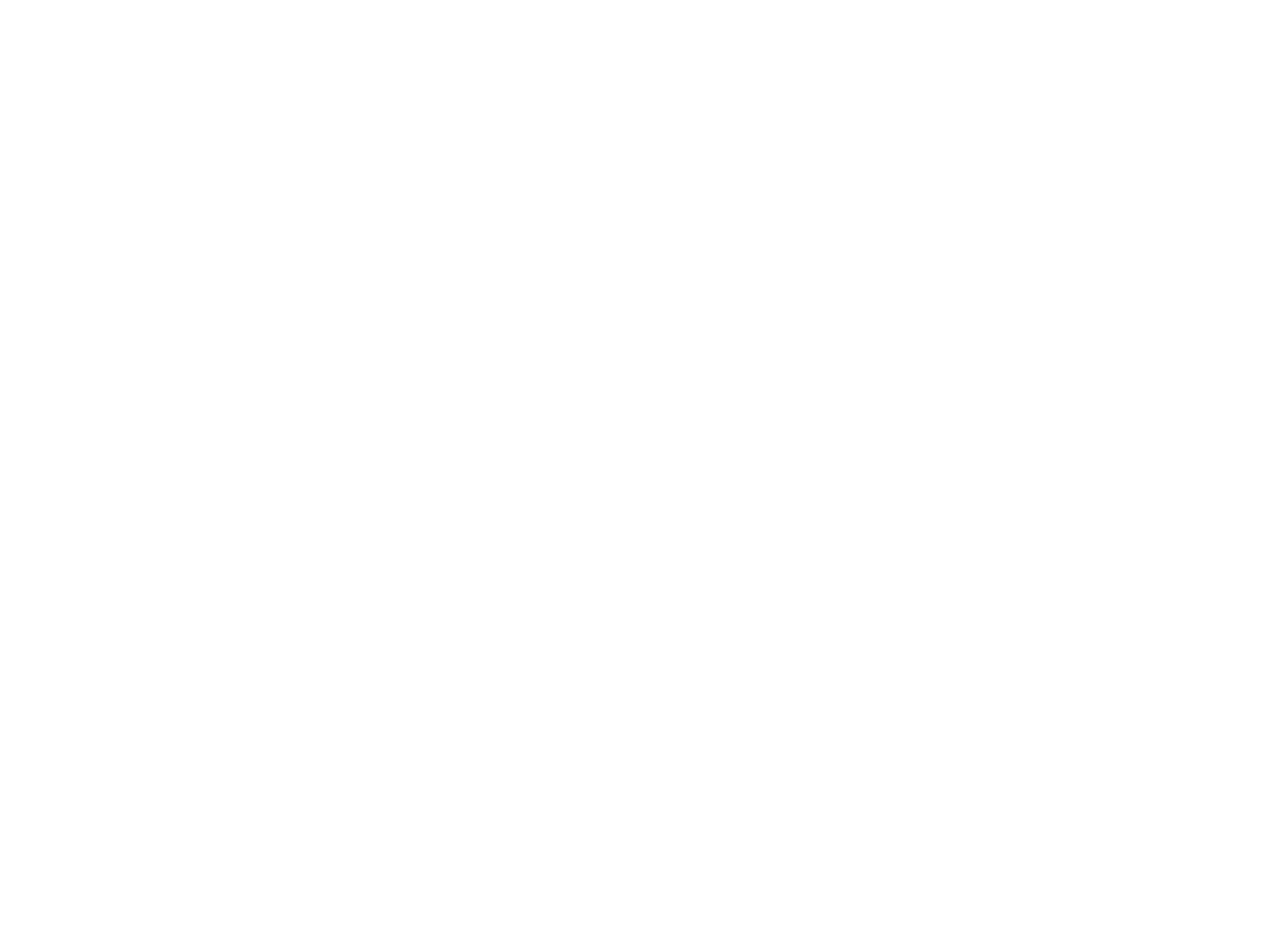
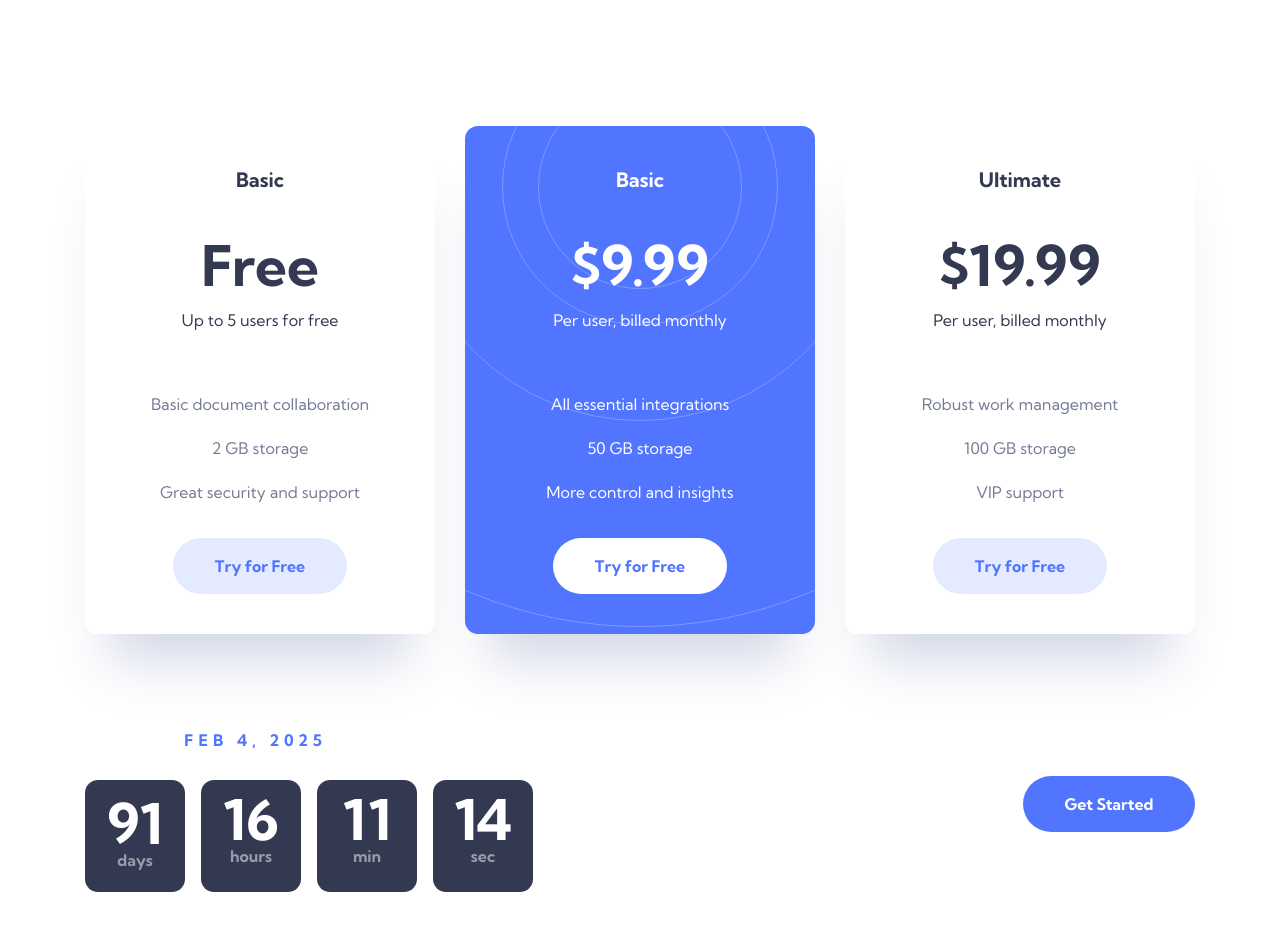
Before and after one commit to NDK1195/officelite-coming-soon-site, a React (Vite) app: page / in a window 1280 px wide. Shown: the part 820-1750 px from the top of the page. Before the commit the page ends 842 px from the top, so only its background shows below. Built offline with nearby package versions, Linux system fonts and the light colour scheme.

Commit message:
add package price and countdown

```diff
--- a/src/components/Button.jsx
+++ b/src/components/Button.jsx
@@ -9,7 +9,7 @@
 }) {
   return (
     <button
-      className={`${shadow ? "shadow-button" : ""} ${opacity ? "bg-opacity-[0.1526]" : ""} ${px} ${py} text-center text-base font-bold leading-7 ${className} rounded-[28px] transition-colors`}
+      className={`${shadow ? "shadow-button" : ""} ${opacity ? "bg-opacity-[0.1526]" : ""} ${px} ${py} text-center text-base font-bold leading-7 ${className} rounded-[28px] transition-all`}
       type={type}
     >
       {children}
--- a/src/components/Countdown.jsx
+++ b/src/components/Countdown.jsx
@@ -1,4 +1,67 @@
+import { useEffect, useMemo, useState } from "react";
+
+const options = {
+  year: "numeric",
+  month: "short",
+  day: "numeric",
+};
 function Countdown() {
-  return <div>Countdown</div>;
+  const now = useMemo(() => new Date());
+
+  const countDownDate = useMemo(
+    () => new Date(now.getFullYear(), now.getMonth() + 3, now.getDate()),
+    [now],
+  );
+  const [remainingTime, setRemainingTime] = useState(
+    countDownDate.getTime() - now.getTime(),
+  );
+
+  useEffect(() => {
+    const interval = setInterval(() => {
+      setRemainingTime(countDownDate.getTime() - now.getTime());
+    }, 1000);
+
+    return () => clearInterval(interval);
+  }, [countDownDate, now]);
+
+  const formattedCountDownDate = countDownDate.toLocaleDateString(
+    undefined,
+    options,
+  );
+
+  const days = Math.floor(remainingTime / (1000 * 60 * 60 * 24));
+  const hours = Math.floor(
+    (remainingTime % (1000 * 60 * 60 * 24)) / (1000 * 60 * 60),
+  );
+  const minutes = Math.floor((remainingTime % (1000 * 60 * 60)) / (1000 * 60));
+  const seconds = Math.floor((remainingTime % (1000 * 60)) / 1000);
+
+  return (
+    <div>
+      <h2 className="mb-4 text-center font-bold uppercase leading-[48px] tracking-[5px] text-white lg:text-left">
+        Coming
+        <span className="text-#5175FF">{formattedCountDownDate}</span>
+      </h2>
+
+      <div className="grid w-[328px] grid-cols-4 gap-4 text-center font-bold text-white md:w-[448px]">
+        <div className="rounded-[13px] bg-#333950 px-5 py-3 md:py-5">
+          <p className="text-[32px] leading-[48px] md:text-[56px]">{days}</p>
+          <p className="text-xs leading-7 opacity-50 md:text-base">days</p>
+        </div>
+        <div className="rounded-[13px] bg-#333950 px-4 py-[11px] md:py-4">
+          <p className="text-[32px] leading-[48px] md:text-[56px]">{hours}</p>
+          <p className="text-xs leading-7 opacity-50 md:text-base">hours</p>
+        </div>
+        <div className="rounded-[13px] bg-#333950 px-4 py-[11px] md:py-4">
+          <p className="text-[32px] leading-[48px] md:text-[56px]">{minutes}</p>
+          <p className="text-xs leading-7 opacity-50 md:text-base">min</p>
+        </div>
+        <div className="rounded-[13px] bg-#333950 px-4 py-[11px] md:py-4">
+          <p className="text-[32px] leading-[48px] md:text-[56px]">{seconds}</p>
+          <p className="text-xs leading-7 opacity-50 md:text-base">sec</p>
+        </div>
+      </div>
+    </div>
+  );
 }
 export default Countdown;
--- a/src/components/Package.jsx
+++ /dev/null
@@ -1,4 +0,0 @@
-function Package() {
-  return <div>Package</div>;
-}
-export default Package;
--- a/src/pages/Home/Home.jsx
+++ b/src/pages/Home/Home.jsx
@@ -1,6 +1,9 @@
 import logo from "../../assets/shared/logo.svg";
+import Button from "../../components/Button";
 import Container from "../../components/Container";
+import Countdown from "../../components/Countdown";
 import Hero from "./components/Hero";
+import PackageList from "./components/PackageList";
 
 function Home() {
   return (
@@ -13,8 +16,25 @@
         {/* logo */}
 
         {/* hero */}
-        <Hero />
+        <section className="mb-[100px] md:mb-[140px] lg:mb-[184px]">
+          <Hero />
+        </section>
         {/* hero */}
+
+        {/* package list */}
+        <section className="mb-[100px] lg:mb-[82px]">
+          <PackageList />
+        </section>
+        {/* package list */}
+
+        {/* countdown */}
+        <section className="flex flex-col items-center gap-10 md:gap-12 lg:flex-row lg:justify-between lg:gap-0">
+          <Countdown />
+          <Button className="bg-#5175FF text-white hover:bg-#829CFF">
+            Get Started
+          </Button>
+        </section>
+        {/* countdown */}
       </Container>
     </>
   );
--- a/src/pages/Home/components/Hero.jsx
+++ b/src/pages/Home/components/Hero.jsx
@@ -3,7 +3,7 @@
 
 function Hero() {
   return (
-    <section className="flex flex-col items-center justify-between md:flex-row-reverse">
+    <div className="flex flex-col items-center justify-between md:flex-row-reverse">
       {/* illustration */}
       <div className="max-w-[171px] md:max-w-[281px] lg:max-w-[475px]">
         <img src={illustration} alt="illustration charts" className="w-full" />
@@ -27,7 +27,7 @@
         </Button>
       </div>
       {/* content */}
-    </section>
+    </div>
   );
 }
 export default Hero;
--- /dev/null
+++ b/src/pages/Home/components/PackageList.jsx
@@ -0,0 +1,94 @@
+import Button from "../../../components/Button";
+import bgPatternPricing from "../../../assets/home/bg-pattern-pricing.svg";
+
+function PackageList() {
+  return (
+    <div className="grid grid-cols-1 gap-8 md:gap-6 lg:grid-cols-3 lg:gap-[30px]">
+      {/* package */}
+      <div className="lg:px rounded-[13px] bg-white py-10 text-center shadow-box md:py-12 md:pl-12 md:pr-[68px] md:text-left lg:px-0 lg:py-10 lg:text-center">
+        <div className="flex flex-col gap-14 md:flex-row md:justify-between md:gap-0 lg:flex-col lg:gap-14">
+          <div className="text-#333950">
+            <h3 className="mb-10 text-xl font-bold leading-7 md:mb-4 lg:mb-10">
+              Basic
+            </h3>
+            <h2 className="mb-2 text-[56px] font-bold leading-[64px]">Free</h2>
+            <p className="leading-7">Up to 5 users for free</p>
+          </div>
+
+          <div className="mb-8 flex flex-col gap-4 leading-7 text-#747B95 md:mb-0 md:self-end lg:mb-8 lg:self-auto">
+            <p>Basic document collaboration</p>
+            <p>2 GB storage</p>
+            <p>Great security and support</p>
+          </div>
+        </div>
+
+        <Button
+          className="bg-#5175FF text-#5175FF hover:bg-opacity-25 md:mt-6 lg:mt-0"
+          opacity={true}
+        >
+          Try for Free
+        </Button>
+      </div>
+      {/* package */}
+
+      {/* package */}
+      <div className="lg:px relative overflow-hidden rounded-[13px] bg-#5175FF py-10 text-center shadow-box md:py-12 md:pl-12 md:pr-[100px] md:text-left lg:px-0 lg:py-10 lg:text-center">
+        {/* background */}
+        <div className="absolute -top-[379px] left-1/2 w-[880px] -translate-x-1/2 md:-left-[319px] md:-top-[282px] md:translate-x-0 lg:-top-[379px] lg:left-1/2 lg:-translate-x-1/2">
+          <img src={bgPatternPricing} alt="background pattern" />
+        </div>
+        {/* background */}
+        <div className="flex flex-col gap-14 md:flex-row md:justify-between md:gap-0 lg:flex-col lg:gap-14">
+          <div className="text-white">
+            <h3 className="mb-10 text-xl font-bold leading-7 md:mb-4 lg:mb-10">
+              Basic
+            </h3>
+            <h2 className="mb-2 text-[56px] font-bold leading-[64px]">$9.99</h2>
+            <p className="leading-7">Per user, billed monthly</p>
+          </div>
+
+          <div className="mb-8 flex flex-col gap-4 leading-7 text-white md:mb-0 md:self-end lg:mb-8 lg:self-auto">
+            <p>All essential integrations</p>
+            <p>50 GB storage</p>
+            <p>More control and insights</p>
+          </div>
+        </div>
+
+        <Button className="bg-white text-#5175FF hover:text-#829CFF md:mt-6 lg:mt-0">
+          Try for Free
+        </Button>
+      </div>
+      {/* package */}
+
+      {/* package */}
+      <div className="lg:px rounded-[13px] bg-white py-10 text-center shadow-box md:py-12 md:pl-12 md:pr-[92px] md:text-left lg:px-0 lg:py-10 lg:text-center">
+        <div className="flex flex-col gap-14 md:flex-row md:justify-between md:gap-0 lg:flex-col lg:gap-14">
+          <div className="text-#333950">
+            <h3 className="mb-10 text-xl font-bold leading-7 md:mb-4 lg:mb-10">
+              Ultimate
+            </h3>
+            <h2 className="mb-2 text-[56px] font-bold leading-[64px]">
+              $19.99
+            </h2>
+            <p className="leading-7">Per user, billed monthly</p>
+          </div>
+
+          <div className="mb-8 flex flex-col gap-4 leading-7 text-#747B95 md:mb-0 md:self-end lg:mb-8 lg:self-auto">
+            <p>Robust work management</p>
+            <p>100 GB storage</p>
+            <p>VIP support</p>
+          </div>
+        </div>
+
+        <Button
+          className="bg-#5175FF text-#5175FF hover:bg-opacity-25 md:mt-6 lg:mt-0"
+          opacity={true}
+        >
+          Try for Free
+        </Button>
+      </div>
+      {/* package */}
+    </div>
+  );
+}
+export default PackageList;
```
